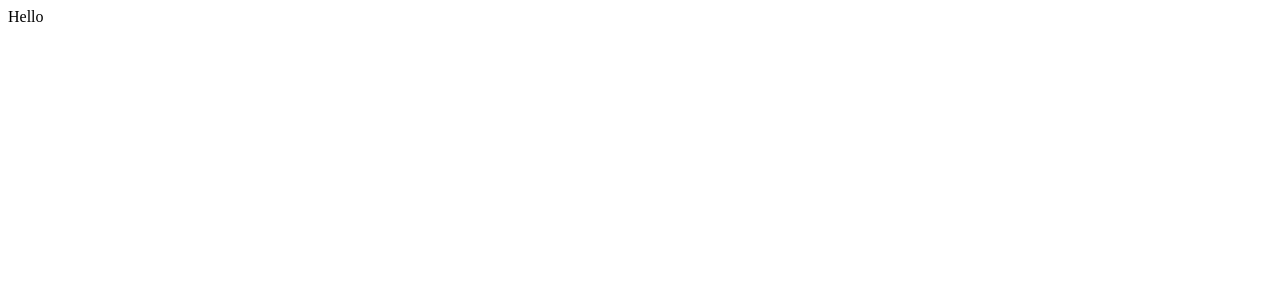
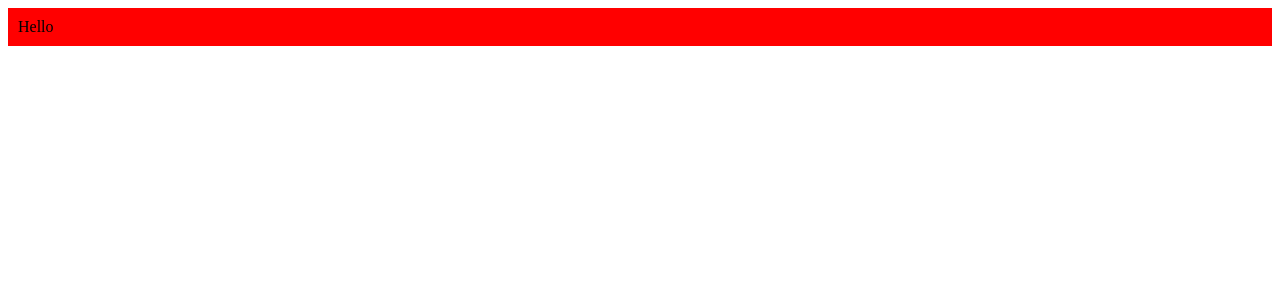
Before and after one commit to kirill-martynov/doggodoro-web, a React (Vite) app: page / in a window 1280 px wide. Shown: the top 300 px of the page. Built offline with nearby package versions, Linux system fonts and the light colour scheme.

Commit message:
Add configs, variables, postcss plugins

```diff
--- /dev/null
+++ b/postcss.config.cjs
@@ -0,0 +1,11 @@
+const config = {
+  plugins: {
+    '@csstools/postcss-global-data': {
+      files: ['./src/assets/css/media.css'],
+    },
+    'postcss-nested': {},
+    'postcss-custom-media': {},
+  },
+};
+
+module.exports = config;
--- /dev/null
+++ b/src/App.module.css
@@ -0,0 +1,9 @@
+.root {
+  padding: 10px;
+
+  background: red;
+
+  @media (--small-viewport) {
+    background: blue;
+  }
+}
--- a/src/App.tsx
+++ b/src/App.tsx
@@ -1,5 +1,7 @@
+import s from './App.module.css';
+
 function App() {
-  return <div>Hello</div>;
+  return <div className={s.root}>Hello</div>;
 }
 
 export default App;
--- /dev/null
+++ b/src/assets/css/colors.css
@@ -0,0 +1,14 @@
+:root {
+  --gray-25: #fcfcfd;
+  --gray-50: #f9fafb;
+  --gray-100: #f2f4f7;
+  --gray-200: #eaecf0;
+  --gray-300: #d0d5dd;
+  --gray-400: #98a2b3;
+  --gray-500: #665085;
+  --gray-600: #475467;
+  --gray-700: #344054;
+  --gray-800: #1d2939;
+  --gray-900: #101828;
+  --gray-950: #0c111d;
+}
--- /dev/null
+++ b/src/assets/css/media.css
@@ -0,0 +1 @@
+@custom-media --small-viewport (max-width: 1024px);
--- /dev/null
+++ b/src/assets/css/spacings.css
@@ -0,0 +1,19 @@
+:root {
+  --space-4: 4px;
+  --space-8: 8px;
+  --space-12: 12px;
+  --space-16: 16px;
+  --space-20: 20px;
+  --space-24: 24px;
+  --space-32: 32px;
+  --space-40: 40px;
+  --space-48: 48px;
+  --space-64: 64px;
+  --space-80: 80px;
+  --space-96: 96px;
+  --space-128: 128px;
+  --space-160: 160px;
+  --space-192: 192px;
+  --space-224: 224px;
+  --space-256: 256px;
+}
--- a/vite.config.ts
+++ b/vite.config.ts
@@ -1,12 +1,19 @@
 import { defineConfig } from 'vite';
 import react from '@vitejs/plugin-react-swc';
 import checker from 'vite-plugin-checker';
+import tsconfigPath from 'vite-tsconfig-paths';
 
-// https://vitejs.dev/config/
 export default defineConfig({
+  css: {
+    modules: {
+      generateScopedName: '[name]__[local]__[hash:base64:5]',
+    },
+  },
   plugins: [
     react(),
+    tsconfigPath(),
     checker({
+      overlay: false,
       typescript: true,
     }),
   ],
```
Also changed, not shown: package.json (+11 -1 lines), src/main.tsx (+8 -5 lines), tsconfig.json (+7 -1 lines), .stylelintrc.json (added), src/assets/css/fonts.css (added), 1 other file (tests, documents, lock files or other folders).
